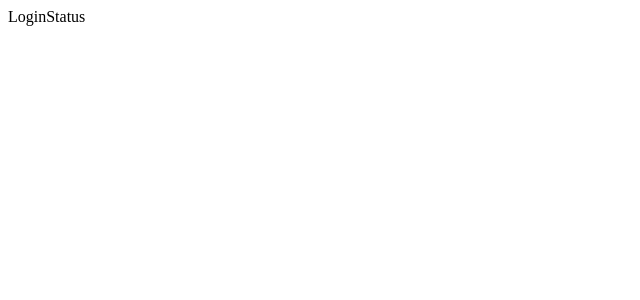
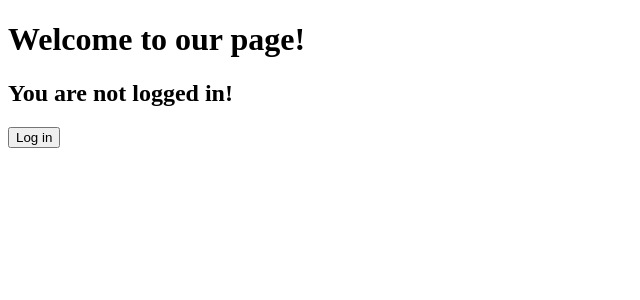
Before and after one commit to uprighted-learners/36-reactjs-conditional-rendering, a React (Create React App) app: page / in a window 1280 px wide. Shown: the top 300 px of the page, without its empty margins (0-640 px from the left). Built offline with nearby package versions, Linux system fonts and the light colour scheme.

Commit message:
basic conditional rendering

```diff
--- a/src/components/LoginStatus.js
+++ b/src/components/LoginStatus.js
@@ -1,7 +1,27 @@
-import React from 'react'
+import { redirect } from 'next/dist/server/api-utils'
+import React, { useState } from 'react'
 
 export default function LoginStatus() {
+    // state to track if you're logged in or not
+    const [isLoggedIn, setIsLoggedIn] = useState(false)
+    console.log("Logged in?: ", isLoggedIn)
+
+    // function to toggle the login status
+    const toggleLogin = () => {
+        setIsLoggedIn(!isLoggedIn)
+    }
+
     return (
-        <div>LoginStatus</div>
+        <div>
+            <h1>Welcome to our page!</h1>
+            {isLoggedIn ? (
+                <h2>You are logged in!</h2>
+            ) : (
+                <h2>You are not logged in!</h2>
+            )}
+            <button onClick={toggleLogin}>
+                {isLoggedIn ? "Log out" : "Log in"}
+            </button>
+        </div>
     )
 }
```
